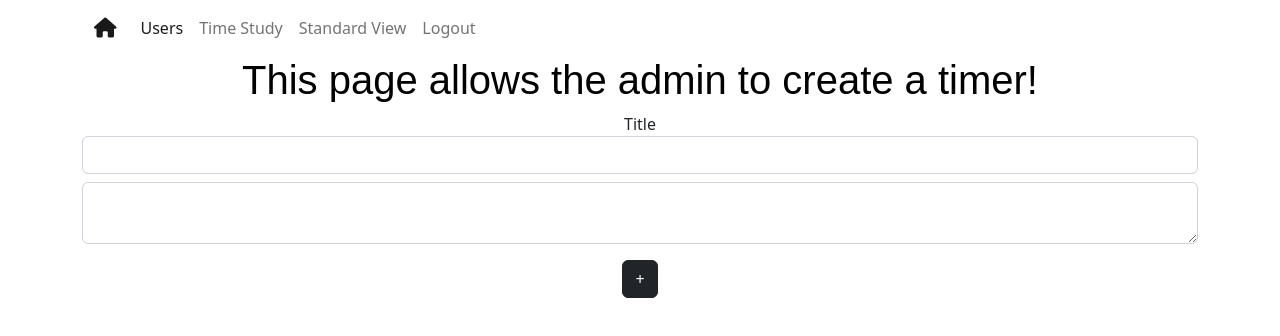
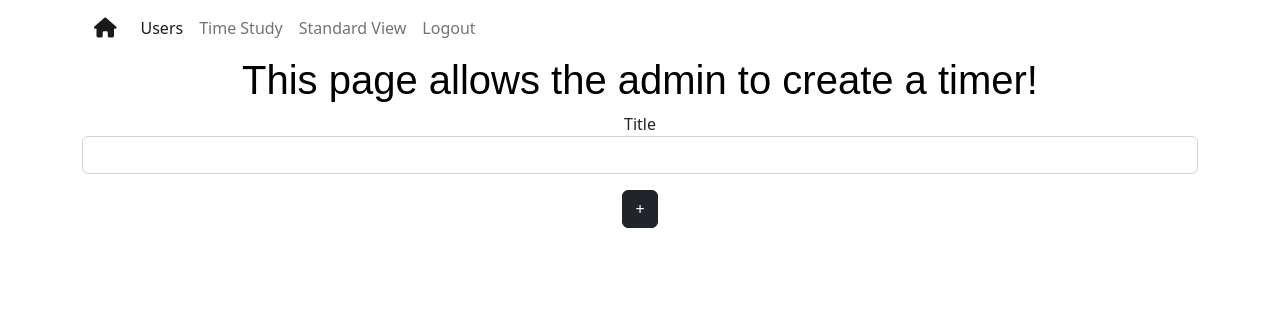
Before and after one commit to clairemurphy288/Training-Website, a React (Create React App) app: page /add-timer in a window 1280 px wide. Shown: the top 336 px of the page. Built offline with nearby package versions, Linux system fonts and the light colour scheme; a web font is replaced by a local one.

Commit message:
refactored bad code

```diff
--- a/src/components/admin-page/Items.js
+++ b/src/components/admin-page/Items.js
@@ -16,6 +16,7 @@ export default function Items (props) {
 
     function handleRemove(id) {
         const newList = quizzes.filter((quiz) => quiz._id != id);
+        //what is this doing?
         axios.post("http://localhost:5000/admin/quiz/delete", {_id: id}).then(function (response) {
             console.log(response.data);
 
--- a/src/components/admin-page/TimeStudy/AddTimer.js
+++ b/src/components/admin-page/TimeStudy/AddTimer.js
@@ -2,31 +2,19 @@ import React from 'react';
 import NavBar from "../utilities/navbar"
 import { useState, useEffect } from "react";
 import { useRef } from "react";
+import FormTimer from './FormTimer';
 
 export default function AddTimer(props) {
-    let process = useRef([{
-        delete: <div></div>,
-        text: <textarea placeholder="" className="form-control textarea-timer"></textarea>,
-    }]);
+    let process = useRef([]);
     const [updatedList, setList] = useState(process.current);
+
     function onClick(e) {
         let newArray = [...process.current];
-        newArray.push({
-            delete: <div></div>,
-            text: <textarea placeholder="" className="form-control textarea-timer"></textarea>
-    });
+        newArray.push('');
     process.current = newArray;
     setList(process.current);
     }
 
-    function textOnFocus(item) {
-        item.item.delete = <i class="bi bi-x"></i>
-        setList([...process.current]);
-    }
-    function textOnBlur(item) {
-        item.item.delete = <div></div>;
-        setList([...process.current]);
-    }
 
     return(
         <div className="container text-center">
@@ -35,11 +23,7 @@ export default function AddTimer(props) {
             <label>Title</label>
             <input className="form-control mb-2"></input>
             <div>{updatedList.map((item, index) =>  {
-                return <div  className="mb-2">
-                    <div onBlur={()=> {{textOnBlur({item})}}} onFocus={() => {textOnFocus({item})}} className='d-flex justify-content-center align-items-center textarea-timer'>
-                    {item.text}
-                    {item.delete}</div>
-                    </div>})}
+                return <FormTimer/>})}
             </div>
             <button onClick={onClick} className="btn btn-dark mt-2">+</button>
         </div>
--- /dev/null
+++ b/src/components/admin-page/TimeStudy/FormTimer.js
@@ -0,0 +1,24 @@
+import React from 'react';
+import { useState, useEffect } from "react";
+export default function FormTimer(props) {
+    const [icon, setIcon] = useState("");
+
+    function onFocus(e) {
+        setIcon("bi bi-x")
+    }
+    function onDelete(e) {
+        console.log("delete");
+    }
+    function onBlur(e) {
+        setIcon("");
+    }
+    return (
+        <div className="mb-2">
+            <div className='d-flex justify-content-center align-items-center textarea-timer'>
+                <textarea onBlur={(onBlur)} onFocus={(onFocus)}></textarea>
+                <i onMouseDown = {onDelete} className={icon}></i>
+            </div>
+        </div>
+
+    );
+}
```
